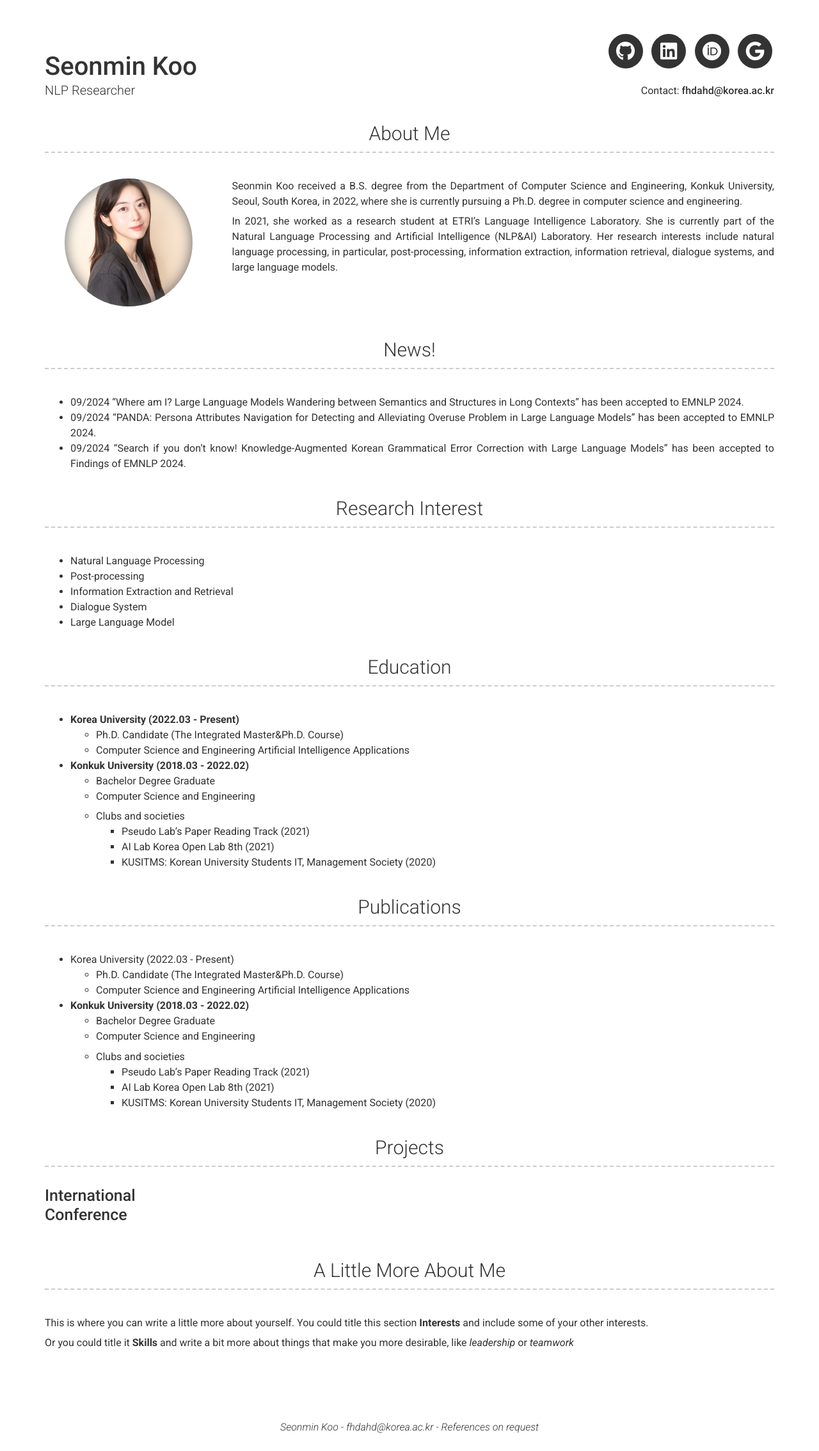
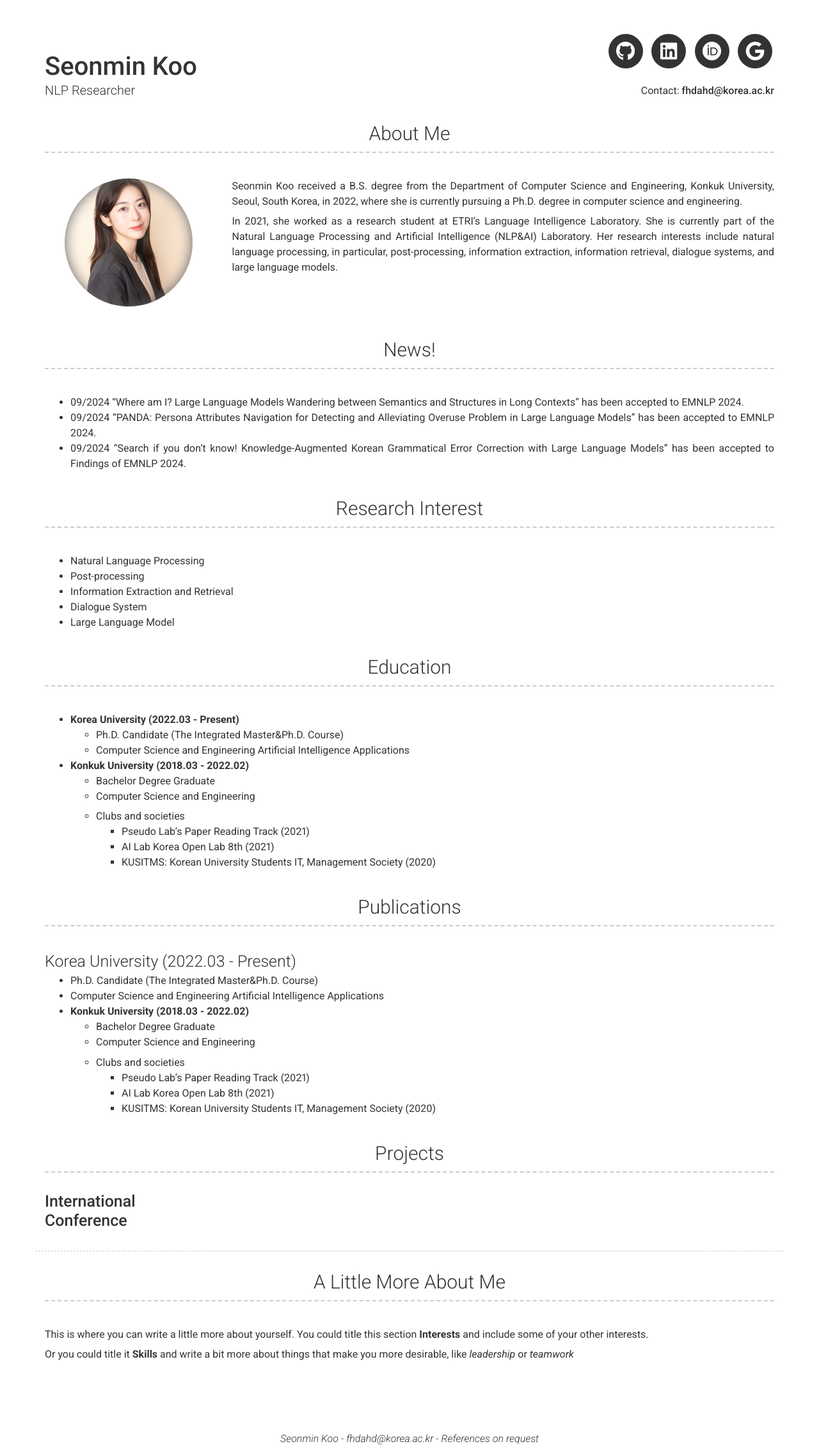
Before and after one commit to seonminkoo/seonminkoo.github.io, a Jekyll site: the page built from index.md, in a window 1280 px wide. Shown: the whole page at 64% size. Built offline with Jekyll 4.4.1, drawn with Linux system fonts in a browser that asks for light colours; nearby versions of some CDN libraries.

```diff
--- a/_config.yml
+++ b/_config.yml
@@ -91,7 +91,7 @@ content:
   - title: Publications
     layout: text
     content: | # this will include new lines to allow paragraphs
-      - Korea University (2022.03 - Present)
+      #### Korea University (2022.03 - Present)
         - Ph.D. Candidate (The Integrated Master&Ph.D. Course)
         - Computer Science and Engineering Artificial Intelligence Applications
       - **Konkuk University (2018.03 - 2022.02)**
@@ -108,7 +108,7 @@ content:
     layout: list # Type of content section (list/text)
     content:
       - layout: left
-        # border: weak  # Value of `weak` will display a weak border below this item. # Any
+        border: weak  # Value of `weak` will display a weak border below this item. # Any
                       # other value (or no value) means no border will be displayed
         title: International Conference
         content: |
```
